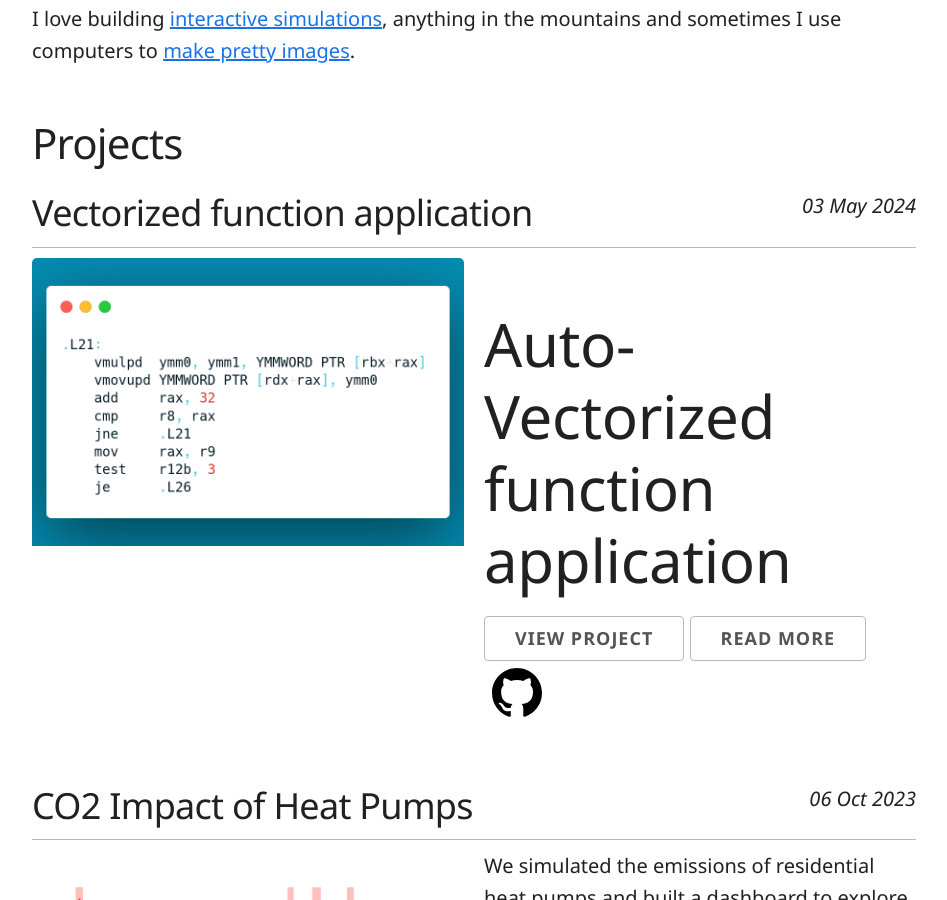
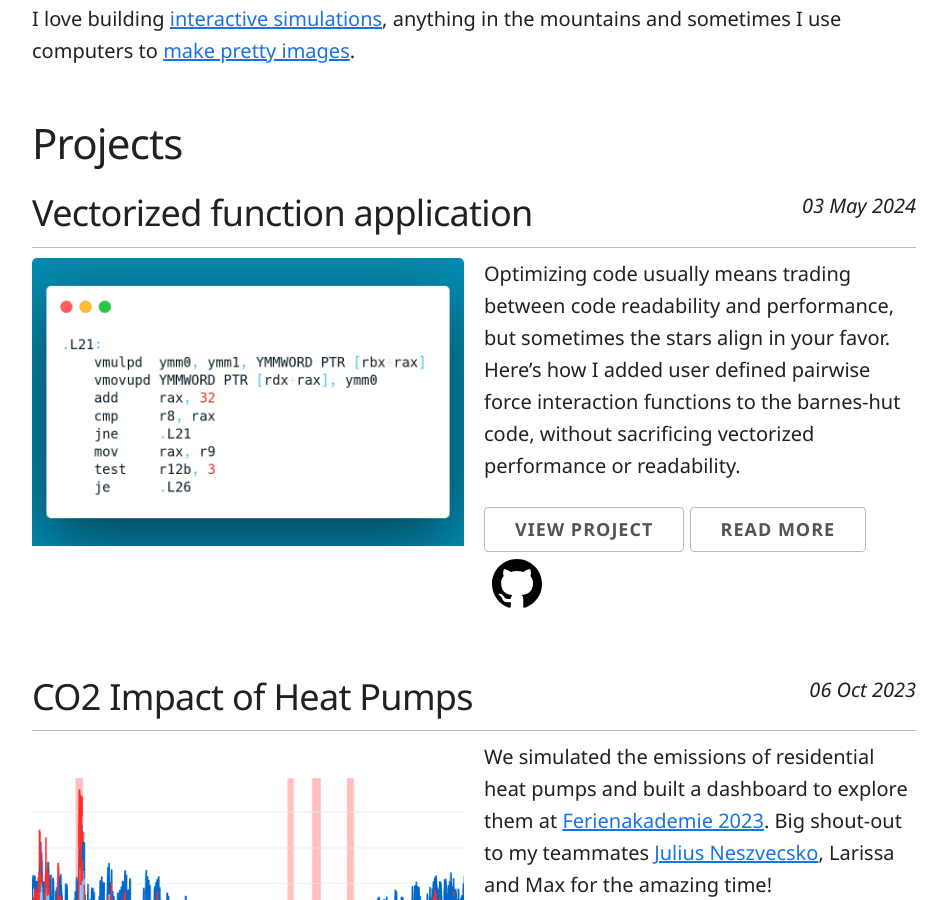
Before and after one commit to missing-user/missing-user.github.io, a Jekyll site: the page built from index.md, in a window 1280 px wide and 900 px high, scrolled down 513 px. Shown: the whole window, without its empty margins (166-1113 px from the left). Built offline with Jekyll 4.4.1, drawn with Linux system fonts in a browser that asks for light colours.

Commit message:
Update Post “2024-05-03-vectorized-function-application”

```diff
--- a/_posts/2024-05-03-vectorized-function-application.md
+++ b/_posts/2024-05-03-vectorized-function-application.md
@@ -8,7 +8,7 @@ link: https://quick-bench.com/q/1uCnfwnH8nvIXB_ncuU_KDT1Cxc
 repository: https://gist.github.com/missing-user/3114bacb98bc035156ec362c6b73251c
 mathjax: false
 ---
-
+Optimizing code usually means trading between code readability and performance, but sometimes the stars align in your favor. Here's how I added user defined pairwise force interaction functions to the barnes-hut code, without sacrificing vectorized performance or readability.
 
 # Auto-Vectorized function application
 
```
